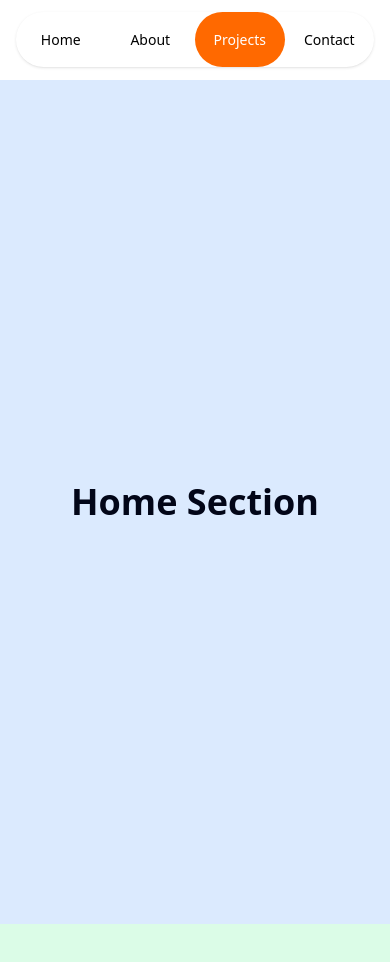
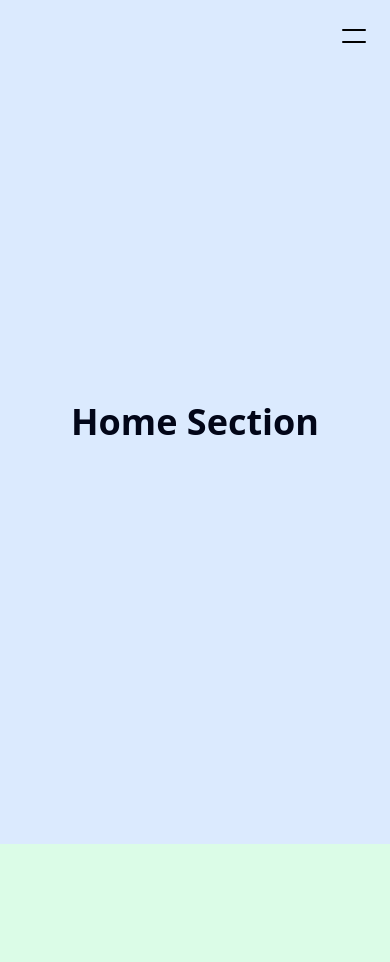
Before and after one commit to hridayanp/dev-portfolio, a React (Vite) app: page / in a window 390 px wide. Shown: the top 962 px of the page. Built offline with nearby package versions, Linux system fonts and the light colour scheme.

Commit message:
added mobile responsiveness in header

```diff
--- a/src/components/Header/Header.tsx
+++ b/src/components/Header/Header.tsx
@@ -1,5 +1,5 @@
 import { useEffect, useRef, useState } from 'react';
-import { motion } from 'framer-motion';
+import { motion, AnimatePresence } from 'framer-motion';
 import { cn } from '@/lib/utils';
 
 const navItems = [
@@ -12,14 +12,13 @@ const navItems = [
 export default function Header() {
   const [activeSection, setActiveSection] = useState<string>('home');
   const [indicatorProps, setIndicatorProps] = useState({ left: 0, width: 0 });
-
+  const [menuOpen, setMenuOpen] = useState(false);
   const buttonRefs = useRef<HTMLButtonElement[]>([]);
 
   useEffect(() => {
     const handleScroll = () => {
       const threshold = 100;
       const scrollMiddle = window.scrollY + window.innerHeight / 2;
-
       let currentSection = 'home';
 
       for (const { targetId } of navItems) {
@@ -27,7 +26,6 @@ export default function Header() {
         if (el) {
           const rect = el.getBoundingClientRect();
           const elementTop = rect.top + window.scrollY;
-
           if (scrollMiddle >= elementTop - threshold) {
             currentSection = targetId;
           }
@@ -57,6 +55,7 @@ export default function Header() {
     const el = document.getElementById(id);
     if (el) {
       el.scrollIntoView({ behavior: 'smooth', block: 'start' });
+      setMenuOpen(false); // close drawer on selection (mobile)
     }
   };
 
@@ -67,9 +66,9 @@ export default function Header() {
       transition={{ duration: 0.6 }}
       className="fixed top-0 left-0 z-50 w-full bg-transparent"
     >
-      <div className="mx-auto max-w-4xl px-4 py-3 flex justify-center">
+      {/* Desktop Nav */}
+      <div className="hidden sm:flex mx-auto max-w-4xl px-4 py-3 justify-center">
         <div className="relative flex overflow-hidden rounded-full bg-white shadow-sm h-[55px]">
-          {/* Animated background indicator */}
           <motion.div
             className="absolute top-0 bottom-0 rounded-full bg-orange-500"
             layout
@@ -98,6 +97,54 @@ export default function Header() {
           ))}
         </div>
       </div>
+
+      {/* Mobile Menu Button */}
+      <div className="sm:hidden absolute top-5 right-5 z-50">
+        <button
+          className="relative w-8 h-8 flex flex-col justify-center items-center"
+          onClick={() => setMenuOpen((prev) => !prev)}
+        >
+          <motion.span
+            className="w-6 h-0.5 bg-black rounded-sm absolute"
+            animate={{
+              rotate: menuOpen ? 45 : 0,
+              y: menuOpen ? 0 : -6,
+            }}
+            transition={{ duration: 0.3 }}
+          />
+          <motion.span
+            className="w-6 h-0.5 bg-black rounded-sm absolute"
+            animate={{
+              rotate: menuOpen ? -45 : 0,
+              y: menuOpen ? 0 : 6,
+            }}
+            transition={{ duration: 0.3 }}
+          />
+        </button>
+      </div>
+
+      {/* Mobile Drawer */}
+      <AnimatePresence>
+        {menuOpen && (
+          <motion.div
+            initial={{ x: '-100%' }}
+            animate={{ x: 0 }}
+            exit={{ x: '-100%' }}
+            transition={{ type: 'tween', duration: 0.3 }}
+            className="sm:hidden fixed top-0 left-0 w-full h-screen bg-white z-40 flex flex-col items-center justify-center space-y-8 px-6"
+          >
+            {navItems.map(({ name, targetId }) => (
+              <button
+                key={targetId}
+                onClick={() => scrollToSection(targetId)}
+                className="text-2xl font-semibold text-black hover:text-orange-500 transition-colors"
+              >
+                {name}
+              </button>
+            ))}
+          </motion.div>
+        )}
+      </AnimatePresence>
     </motion.header>
   );
 }
--- a/src/pages/Landing/Landing.tsx
+++ b/src/pages/Landing/Landing.tsx
@@ -5,7 +5,7 @@ const Landing = () => {
     <div className="relative">
       <Header />
 
-      <main className="pt-20">
+      <main>
         <div
           id="home"
           className="h-screen bg-blue-100 flex items-center justify-center"
```
